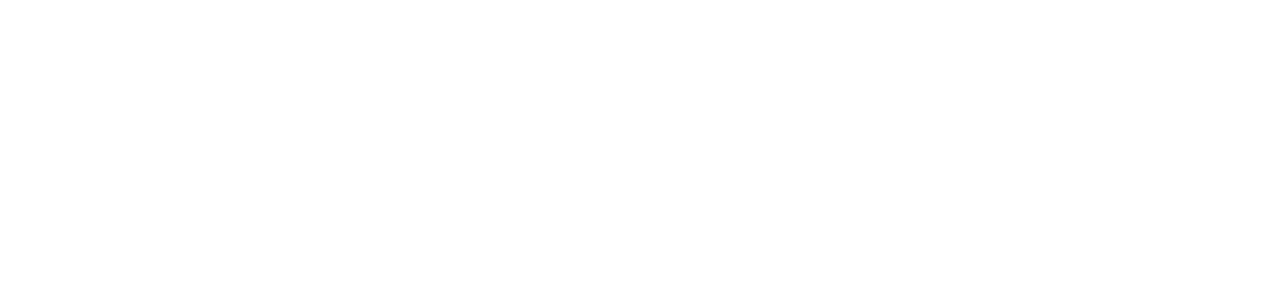
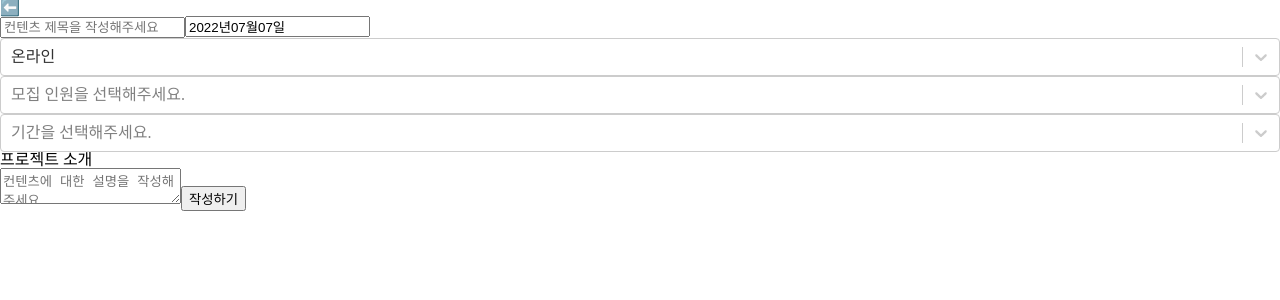
Before and after one commit to teamDogpaw/dogpaw_FE, a React (Create React App) app: page /write in a window 1280 px wide. Before the commit this address had no page. Shown: the top 300 px of the page. Built offline with nearby package versions, Linux system fonts and the light colour scheme.

Commit message:
[Create] Mypage
mypage 페이지 컴포넌트, 탭 컴포넌트 추가

```diff
--- a/package.json
+++ b/package.json
@@ -9,14 +9,17 @@
     "@testing-library/react": "^13.0.0",
     "@testing-library/user-event": "^13.5.0",
     "axios": "^0.27.2",
+    "date-fns": "^2.28.0",
     "moment": "^2.29.3",
     "react": "^18.2.0",
+    "react-datepicker": "^4.8.0",
     "react-dom": "^18.2.0",
     "react-moment": "^1.1.2",
     "react-query": "^3.39.1",
     "react-redux": "^8.0.2",
     "react-router-dom": "^6.3.0",
     "react-scripts": "5.0.1",
+    "react-select": "^5.4.0",
     "react-stomp": "^5.1.0",
     "redux": "^4.2.0",
     "sockjs-client": "^1.6.1",
--- a/src/Routes.js
+++ b/src/Routes.js
@@ -10,6 +10,7 @@ const Router = () => {
        <Routes>
          <Route path="/" element={<Main />} />
          <Route path="/detail/:id" element={<Detail />} />
+         <Route path="/write" element={<Write />} />
          <Route path="/write/:id" element={<Write />} />
          <Route path="/mypage/*" element={<MyPage />} />
        </Routes>
--- a/src/components/Bookmark.js
+++ b/src/components/Bookmark.js
@@ -1,7 +1,10 @@
 const Bookmark = () => {
-    return (
-       null
-    )
-   }
+   return (
+      <>
+         <br />
+         관심 프로젝트
+      </>
+   )
+}
 
-   export default Bookmark;
+export default Bookmark;
--- a/src/components/JoinProject.js
+++ b/src/components/JoinProject.js
@@ -1,6 +1,9 @@
 const JoinProject = () => {
     return (
-       null
+      <>
+      <br/>
+      내가 참여한 프로젝트
+      </>
     )
    }
 
--- a/src/components/MyProject.js
+++ b/src/components/MyProject.js
@@ -1,6 +1,9 @@
 const MyProject = () => {
     return (
-       null
+       <>
+       <br/>
+       내가 쓴 프로젝트
+       </>
     )
    }
 
--- a/src/index.js
+++ b/src/index.js
@@ -10,11 +10,11 @@ import { Provider } from 'react-redux';
 
 const root = ReactDOM.createRoot(document.getElementById('root'));
 root.render(
-  <Provider store={store}>
+  // <Provider store={store}>
     <BrowserRouter>
       <App />
     </BrowserRouter>
-  </Provider>
+  // </Provider>
 
 
 );
--- a/src/pages/Main.js
+++ b/src/pages/Main.js
@@ -1,6 +1,10 @@
+import { Link } from "react-router-dom";
+
 const Main = () => {
     return (
-       null
+       <>
+       <Link to="/write">글쓰러 가기</Link>
+       </>
     )
    }
 
--- a/src/pages/Mypage.js
+++ b/src/pages/Mypage.js
@@ -1,7 +1,29 @@
+import React, { useState } from "react";
+import Bookmark from "../components/Bookmark"
+import MyProject from "../components/MyProject";
+import JoinProject from "../components/JoinProject"
+import { useMatch } from "react-router-dom";
+
 const MyPage = () => {
-    return (
-       null
-    )
-   }
+   const [tab, setTab] = useState(<Bookmark />);
 
-   export default MyPage;
+   return (
+      <>
+
+         <h1> 마이페이지 </h1>
+         <div>
+            닉네임 <br />
+            <button>편집</button> <br />
+            회원탈퇴
+         </div>
+         <div onClick={() => {setTab(<Bookmark />) }}> 관심 프로젝트 </div>
+         <div onClick={() => {setTab(<MyProject />) }}> 내가 쓴 프로젝트 </div>
+         <div onClick={() => {setTab(<JoinProject />) }}> 내가 참여한 프로젝트 </div>
+         {tab}
+
+
+      </>
+   )
+}
+
+export default MyPage;
--- a/src/pages/Write.js
+++ b/src/pages/Write.js
@@ -1,7 +1,92 @@
+import { Link, useNavigate } from "react-router-dom";
+import ReactDatePicker from "react-datepicker";
+import DatePicker from "react-datepicker"
+import "react-datepicker/dist/react-datepicker.css"
+import { useState } from "react";
+import { ko } from "date-fns/esm/locale"
+import Select from "react-select";
+
+
 const Write = () => {
-    return (
-       null
-    )
-   }
+   const navigate = useNavigate();
+   const [selectCapacity, setSelectCapacity] = useState(null);
+   const [startDate, setStartDate] = useState(new Date());
+   console.log(startDate)
 
-   export default Write;
+
+   const online = [
+      { value: "online", label: "온라인" },
+      { value: "offlone", label: "오프라인" }
+   ]
+
+   const [selectOnline, setSelectOnline] = useState(online[0]);
+
+   const capacity = [
+      { value: "tbd", label: "미정" },
+      { value: 1, label: "1명" },
+      { value: 2, label: "2명" },
+      { value: 3, label: "3명" },
+      { value: 4, label: "4명" },
+      { value: 5, label: "5명" },
+      { value: 6, label: "6명" },
+      { value: 7, label: "7명" },
+      { value: "10+", label: "10명 이상" }
+   ]
+
+   const period = [
+      { value: "tbd", label: "기간 미정" },
+      { value: "1개월", label: "1개월" },
+      { value: "2개월", label: "2개월" },
+      { value: "3개월", label: "3개월" },
+      { value: "4개월", label: "4개월" },
+      { value: "5개월", label: "5개월" },
+      { value: "6개월", label: "6개월" },
+   ]
+
+   console.log(selectOnline?.value)
+
+   const stack = [
+      {}
+   ]
+
+
+   return (
+      <>
+
+         <span onClick={() => navigate(-1)}> ⬅️ </span>
+         <br />
+         <div>
+
+            <input placeholder="컨텐츠 제목을 작성해주세요" required />
+
+            <DatePicker
+               locale={ko}
+               dateFormat="yyyy년MM월dd일"
+               selected={startDate} onChange={date => setStartDate(date)} />
+
+
+
+
+
+            <Select options={online}
+               onChange={setSelectOnline}
+               defaultValue={online[0]} />
+
+            <Select options={capacity}
+               placeholder="모집 인원을 선택해주세요." />
+
+            <Select options={period}
+               placeholder="기간을 선택해주세요." />
+         </div>
+
+
+         <h3>프로젝트 소개</h3>
+         <textarea placeholder="컨텐츠에 대한 설명을 작성해주세요." />
+
+         <button type="submit">작성하기</button>
+      </>
+
+   )
+}
+
+export default Write;
--- a/src/redux/configStore.js
+++ b/src/redux/configStore.js
@@ -1,7 +1,7 @@
-import { configureStore } from "@reduxjs/toolkit";
+// import { configureStore } from "@reduxjs/toolkit";
 
-const store = configureStore({
-    reducer:{}
-})
+// const store = configureStore({
+//     reducer:{}
+// })
 
-export default store;
+// export default store;
```
Also changed, not shown: 1 other file (tests, documents, lock files or other folders).
